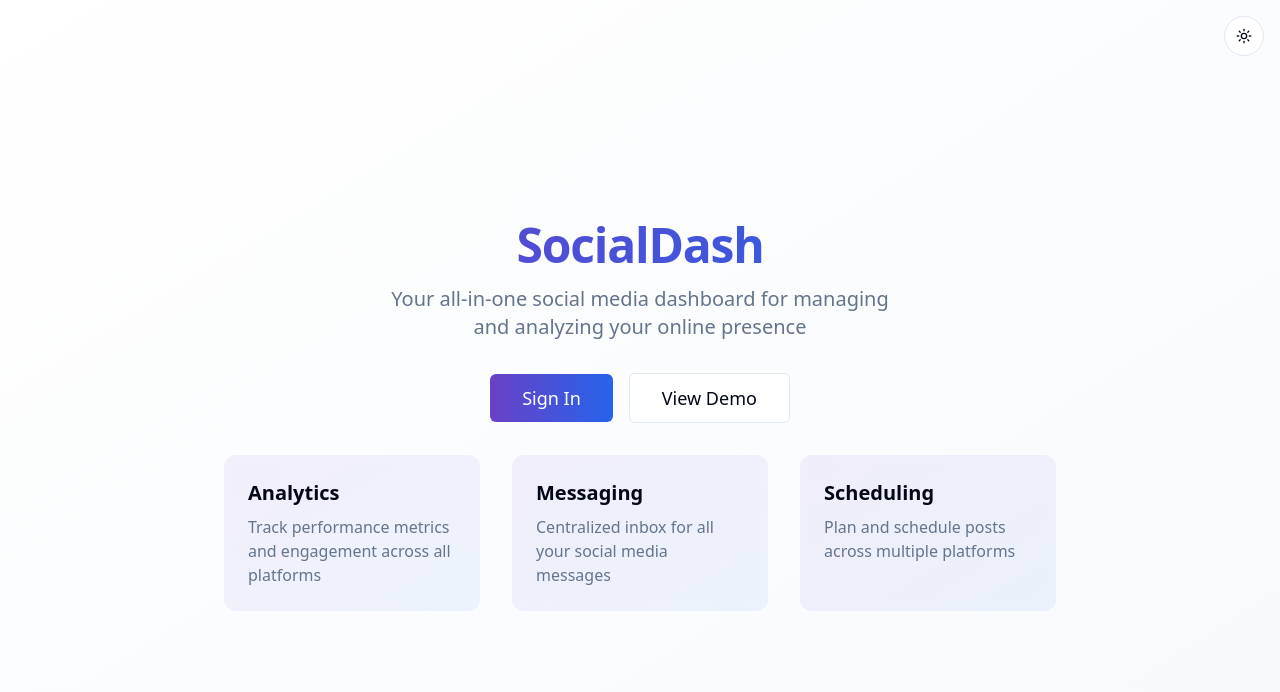
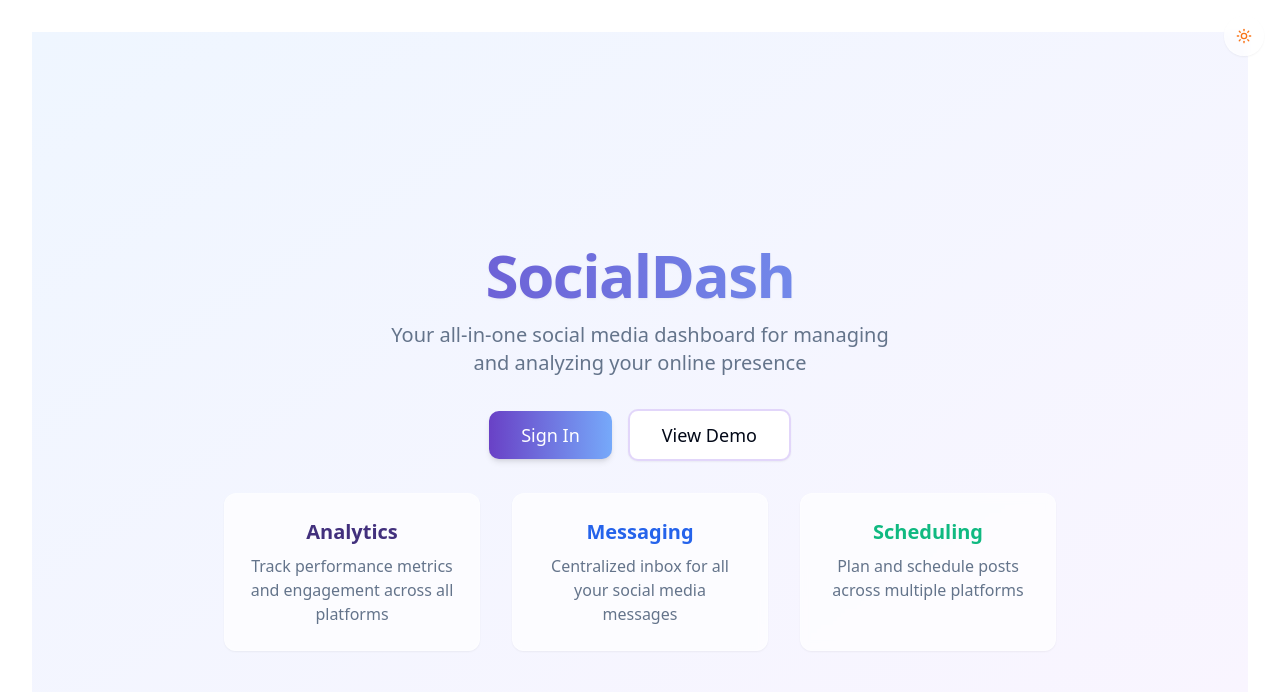
Before and after one commit to Satheshwaran26/Dashboard-Social-Media, a React (Vite) app: page / in a window 1280 px wide. Shown: the top 692 px of the page. Built offline with nearby package versions, Linux system fonts and the light colour scheme.

Commit message:
Refactor: Apply soft UI color scheme
Apply a soft UI color scheme to the application.

```diff
--- a/src/components/theme-toggle.tsx
+++ b/src/components/theme-toggle.tsx
@@ -17,20 +17,20 @@ export function ThemeToggle() {
   return (
     <DropdownMenu>
       <DropdownMenuTrigger asChild>
-        <Button variant="outline" size="icon" className="rounded-full">
-          <Sun className="h-[1.2rem] w-[1.2rem] rotate-0 scale-100 transition-all dark:-rotate-90 dark:scale-0" />
-          <Moon className="absolute h-[1.2rem] w-[1.2rem] rotate-90 scale-0 transition-all dark:rotate-0 dark:scale-100" />
+        <Button variant="outline" size="icon" className="rounded-full bg-white/70 dark:bg-background/70 backdrop-blur-sm border border-white/20 shadow-sm">
+          <Sun className="h-[1.2rem] w-[1.2rem] rotate-0 scale-100 transition-all dark:-rotate-90 dark:scale-0 text-social-orange" />
+          <Moon className="absolute h-[1.2rem] w-[1.2rem] rotate-90 scale-0 transition-all dark:rotate-0 dark:scale-100 text-social-purple-light" />
           <span className="sr-only">Toggle theme</span>
         </Button>
       </DropdownMenuTrigger>
-      <DropdownMenuContent align="end">
-        <DropdownMenuItem onClick={() => setTheme("light")}>
+      <DropdownMenuContent align="end" className="glass">
+        <DropdownMenuItem onClick={() => setTheme("light")} className="hover:bg-social-purple-light/10">
           Light
         </DropdownMenuItem>
-        <DropdownMenuItem onClick={() => setTheme("dark")}>
+        <DropdownMenuItem onClick={() => setTheme("dark")} className="hover:bg-social-purple-light/10">
           Dark
         </DropdownMenuItem>
-        <DropdownMenuItem onClick={() => setTheme("system")}>
+        <DropdownMenuItem onClick={() => setTheme("system")} className="hover:bg-social-purple-light/10">
           System
         </DropdownMenuItem>
       </DropdownMenuContent>
--- a/src/index.css
+++ b/src/index.css
@@ -1,4 +1,3 @@
-
 @tailwind base;
 @tailwind components;
 @tailwind utilities;
@@ -33,7 +32,7 @@
     --input: 214.3 31.8% 91.4%;
     --ring: 262 83% 58%;
 
-    --radius: 0.5rem;
+    --radius: 0.75rem;
 
     --sidebar-background: 0 0% 100%;
     --sidebar-foreground: 240 5.3% 26.1%;
@@ -107,10 +106,65 @@
   }
 
   .card-gradient {
-    @apply bg-gradient-to-br from-social-purple-light/10 to-social-blue-light/10 backdrop-blur-sm;
+    @apply bg-gradient-to-br from-social-purple-light/10 to-social-blue-light/10 backdrop-blur-sm border border-white/20 shadow-sm;
   }
 
   .btn-gradient {
-    @apply bg-gradient-to-r from-social-purple to-social-blue text-white hover:from-social-purple-dark hover:to-social-blue-dark transition-all duration-300;
+    @apply bg-gradient-to-r from-social-purple to-social-blue text-white shadow-md hover:shadow-lg hover:opacity-90 transition-all duration-300;
+  }
+
+  .glass {
+    @apply backdrop-blur-sm bg-white/60 dark:bg-white/5 border border-white/20 shadow-sm;
+  }
+
+  .hover-lift {
+    @apply transition-all duration-300 hover:-translate-y-1 hover:shadow-md;
+  }
+
+  .text-gradient {
+    @apply bg-gradient-to-r from-social-purple to-social-blue-light bg-clip-text text-transparent;
   }
 }
+
+#root {
+  max-width: 1280px;
+  margin: 0 auto;
+  padding: 2rem;
+  text-align: center;
+}
+
+.logo {
+  height: 6em;
+  padding: 1.5em;
+  will-change: filter;
+  transition: filter 300ms;
+}
+.logo:hover {
+  filter: drop-shadow(0 0 2em #646cffaa);
+}
+.logo.react:hover {
+  filter: drop-shadow(0 0 2em #61dafbaa);
+}
+
+@keyframes logo-spin {
+  from {
+    transform: rotate(0deg);
+  }
+  to {
+    transform: rotate(360deg);
+  }
+}
+
+@media (prefers-reduced-motion: no-preference) {
+  a:nth-of-type(2) .logo {
+    animation: logo-spin infinite 20s linear;
+  }
+}
+
+.card {
+  padding: 2em;
+}
+
+.read-the-docs {
+  color: #888;
+}
--- a/src/pages/Index.tsx
+++ b/src/pages/Index.tsx
@@ -15,14 +15,14 @@ const Index = () => {
   };
 
   return (
-    <div className="min-h-screen flex flex-col items-center justify-center bg-gradient-to-br from-background to-muted/60">
+    <div className="min-h-screen flex flex-col items-center justify-center bg-gradient-to-br from-blue-50 to-purple-50 dark:from-background dark:to-muted/60">
       <div className="w-full max-w-4xl p-8 space-y-8 animate-fade-in">
         <div className="absolute top-4 right-4">
           <ThemeToggle />
         </div>
 
         <div className="text-center space-y-4">
-          <h1 className="text-5xl font-bold tracking-tight bg-gradient-to-r from-social-purple to-social-blue bg-clip-text text-transparent">
+          <h1 className="text-6xl font-bold tracking-tight bg-gradient-to-r from-social-purple to-social-blue-light bg-clip-text text-transparent drop-shadow-sm">
             SocialDash
           </h1>
           <p className="text-xl text-muted-foreground max-w-lg mx-auto">
@@ -31,12 +31,12 @@ const Index = () => {
         </div>
 
         <div className="flex flex-col sm:flex-row items-center justify-center gap-4 mt-8">
-          <Button asChild className="btn-gradient text-lg px-8 py-6">
+          <Button asChild className="bg-gradient-to-r from-social-purple to-social-blue-light hover:opacity-90 text-white text-lg px-8 py-6 shadow-md hover:shadow-lg transition-all duration-300">
             <Link to="/login">Sign In</Link>
           </Button>
           <Button
             variant="outline"
-            className="text-lg px-8 py-6"
+            className="text-lg px-8 py-6 border-2 border-social-purple-light/30 hover:border-social-purple-light/60 shadow-sm hover:shadow-md transition-all duration-300"
             onClick={handleDemoClick}
           >
             View Demo
@@ -44,18 +44,18 @@ const Index = () => {
         </div>
 
         <div className="mt-16 grid grid-cols-1 md:grid-cols-3 gap-8">
-          <div className="p-6 rounded-xl card-gradient">
-            <h3 className="text-xl font-semibold mb-2">Analytics</h3>
+          <div className="p-6 rounded-xl bg-white/70 dark:bg-white/5 backdrop-blur-sm border border-white/20 shadow-sm hover:shadow-md transition-all duration-300">
+            <h3 className="text-xl font-semibold mb-2 text-social-purple-dark dark:text-social-purple-light">Analytics</h3>
             <p className="text-muted-foreground">Track performance metrics and engagement across all platforms</p>
           </div>
 
-          <div className="p-6 rounded-xl card-gradient">
-            <h3 className="text-xl font-semibold mb-2">Messaging</h3>
+          <div className="p-6 rounded-xl bg-white/70 dark:bg-white/5 backdrop-blur-sm border border-white/20 shadow-sm hover:shadow-md transition-all duration-300">
+            <h3 className="text-xl font-semibold mb-2 text-social-blue dark:text-social-blue-light">Messaging</h3>
             <p className="text-muted-foreground">Centralized inbox for all your social media messages</p>
           </div>
 
-          <div className="p-6 rounded-xl card-gradient">
-            <h3 className="text-xl font-semibold mb-2">Scheduling</h3>
+          <div className="p-6 rounded-xl bg-white/70 dark:bg-white/5 backdrop-blur-sm border border-white/20 shadow-sm hover:shadow-md transition-all duration-300">
+            <h3 className="text-xl font-semibold mb-2 text-social-green dark:text-social-green-light">Scheduling</h3>
             <p className="text-muted-foreground">Plan and schedule posts across multiple platforms</p>
           </div>
         </div>
```
